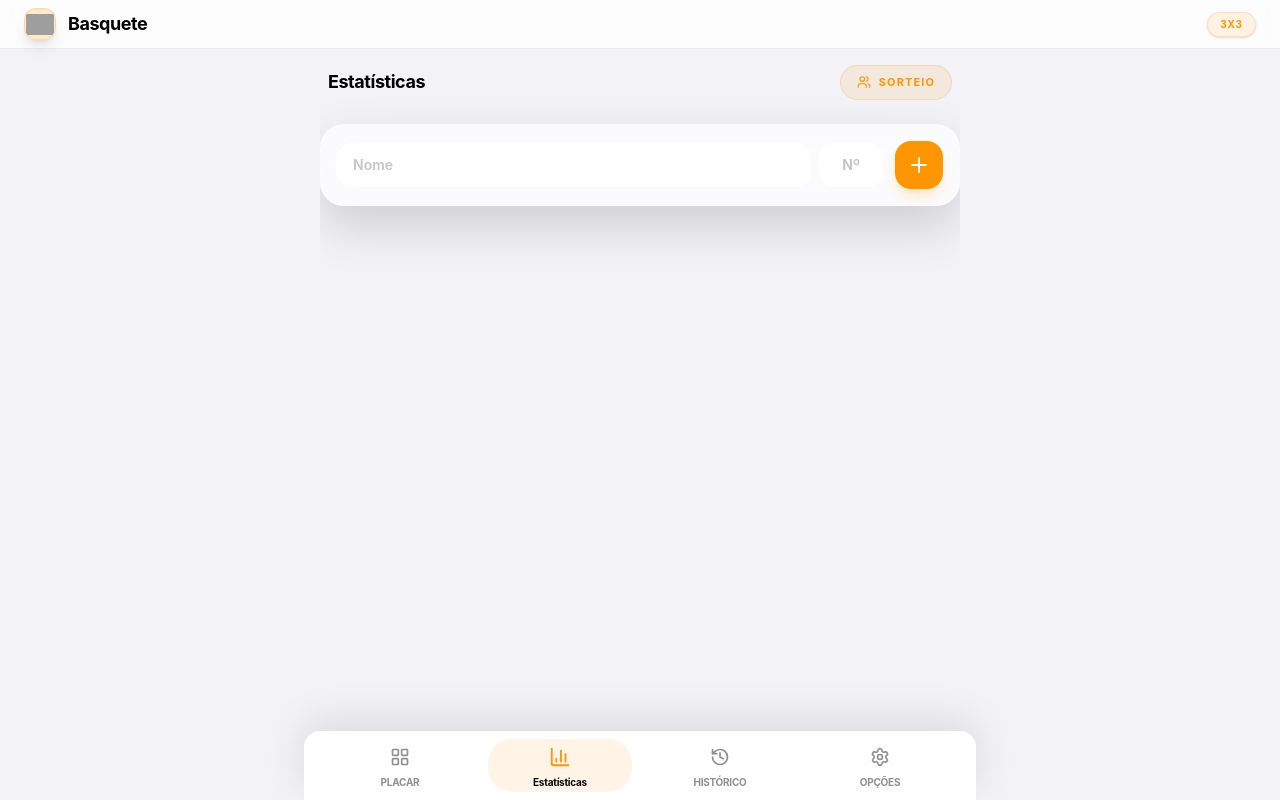
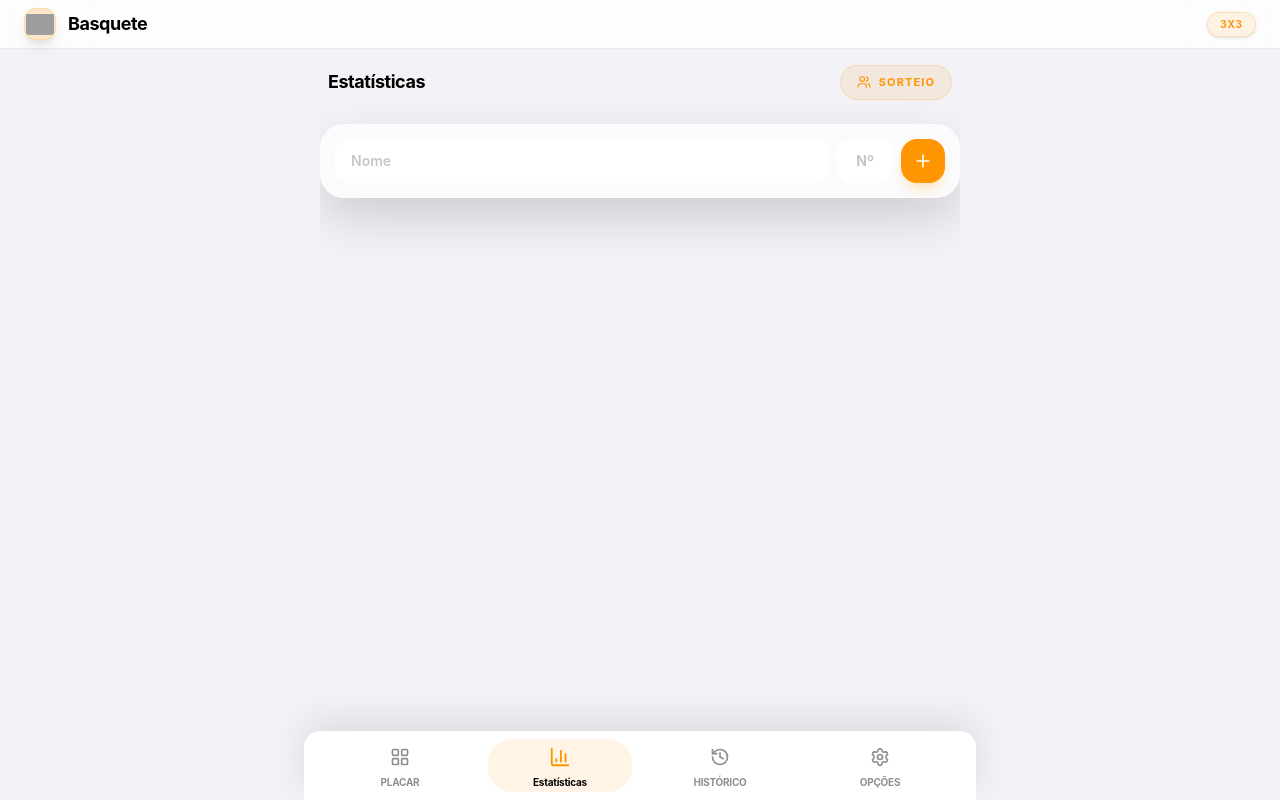
Before and after one commit to superdz7/marcador-3x3, a React (Vite) app: page / in a window 1280 px wide. Both pictures are taken after a click on the button "Estatísticas". Built offline with nearby package versions, Linux system fonts and the light colour scheme; grey boxes are pictures that could not be loaded.

Commit message:
fix: Adjust player form input sizes
Reduces the width of the player number input and slightly reduces the padding of the player form card. This provides better visual spacing and accommodates the input fields more effectively on smaller screens.

```diff
--- a/src/App.tsx
+++ b/src/App.tsx
@@ -889,8 +889,8 @@ export default function App() {
             </div>
 
             {/* Add Player Form */}
-            <div className="glass-card rounded-3xl p-4 flex flex-col gap-4">
-              <div className="flex gap-3 items-center">
+            <div className="glass-card rounded-3xl p-3.5 flex flex-col gap-4">
+              <div className="flex gap-2 items-center">
                 <div className="flex-1 flex gap-2">
                   <input
                     type="text"
@@ -901,17 +901,17 @@ export default function App() {
                   />
                   <input
                     type="text"
-                    placeholder={t.numeroJogador}
-                    className="w-16 bg-bg-secondary rounded-2xl px-2 py-3 text-sm font-bold text-center text-text-primary outline-accent placeholder:text-text-secondary/50"
+                    placeholder={t.numeroJogador || 'Nº'}
+                    className="w-14 bg-bg-secondary rounded-2xl px-1 py-3 text-sm font-bold text-center text-text-primary outline-accent placeholder:text-text-secondary/50"
                     value={newPlayerNumber}
                     onChange={(e) => setNewPlayerNumber(e.target.value)}
                   />
                 </div>
                 <motion.button
-                  className="w-12 h-12 bg-accent text-white rounded-2xl shadow-lg shadow-accent/20 flex items-center justify-center shrink-0 active:scale-95 transition-transform"
+                  className="w-11 h-11 bg-accent text-white rounded-2xl shadow-lg shadow-accent/20 flex items-center justify-center shrink-0 active:scale-95 transition-transform"
                   onClick={addPlayer}
                 >
-                  <Plus className="w-6 h-6" />
+                  <Plus className="w-5 h-5" />
                 </motion.button>
               </div>
             </div>
```
